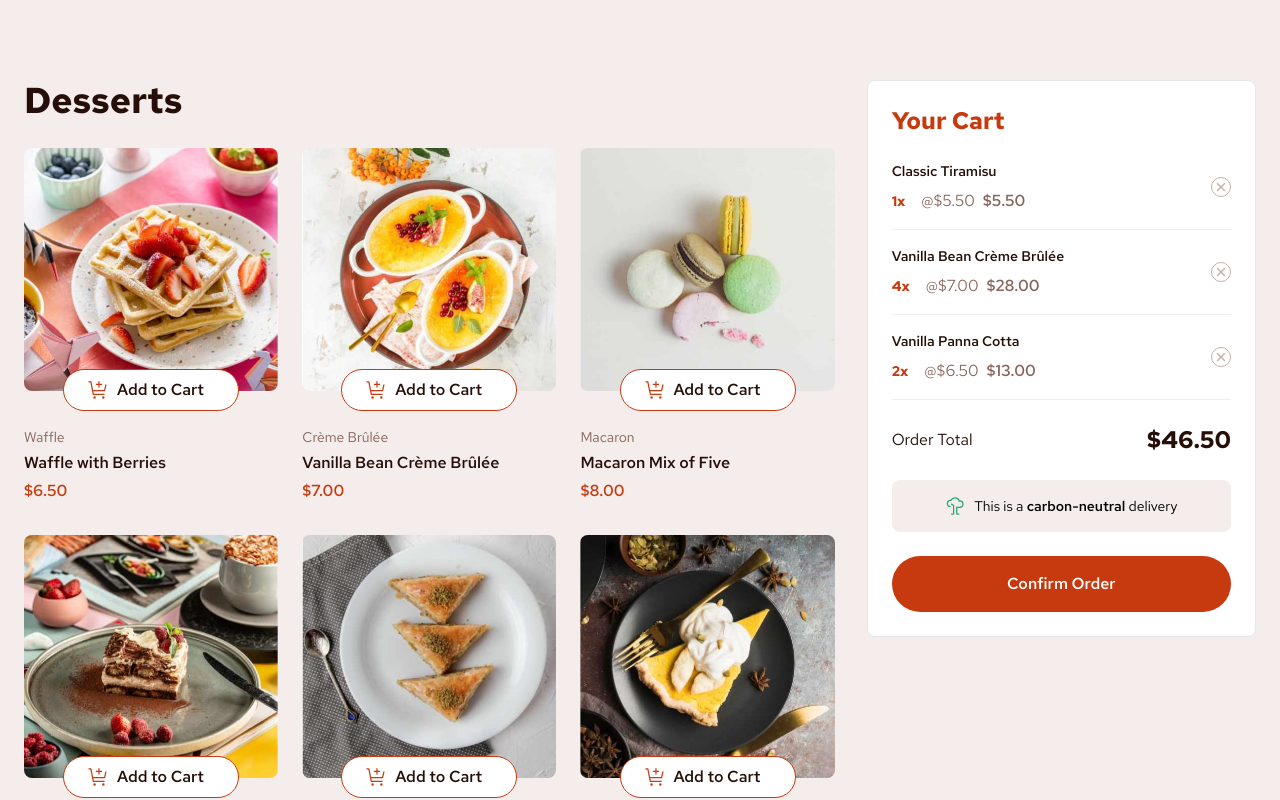
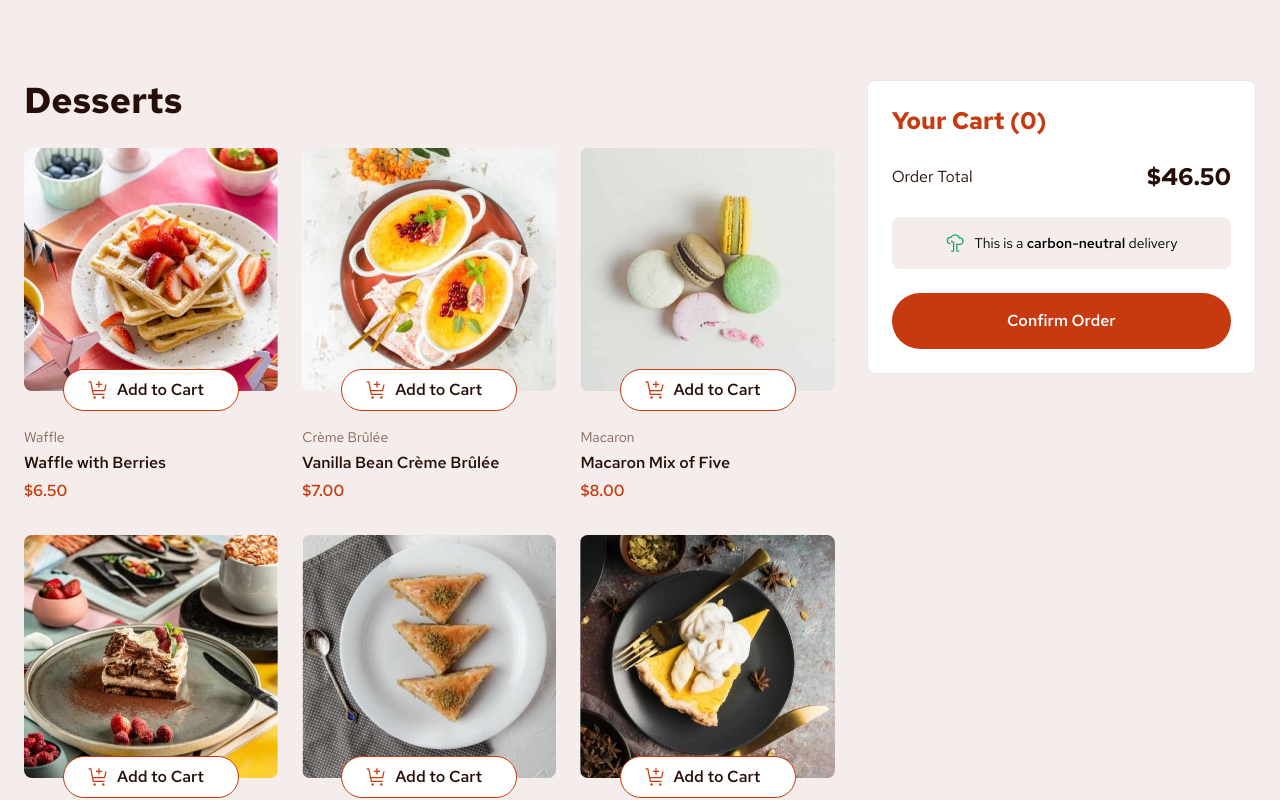
Before and after one commit to Javieer57/product-list-with-cart, a React (Vite) app: page / in a window 1280 px wide. Shown: the top 800 px of the page. Built offline with nearby package versions, Linux system fonts and the light colour scheme.

Commit message:
feat: add funcionality to ResumeList component

```diff
--- a/src/components/Resume.tsx
+++ b/src/components/Resume.tsx
@@ -1,10 +1,13 @@
+import { useProductsContext } from "../hooks/useProductsContext";
 import { CarbonNeutral } from "./icons/CarbonNeutral";
 import { ResumeList } from "./ResumeList";
 
 export const Resume = () => {
   return (
     <div className="space-y-6 rounded-lg border bg-white p-6">
-      <h2 className="text-2xl font-bold text-red">Your Cart</h2>
+      <h2 className="text-2xl font-bold text-red">
+        Your Cart <ResumeCounter />
+      </h2>
 
       <ResumeList />
 
@@ -32,3 +35,15 @@ const CarbonNeutralAdvertise = () => {
     </p>
   );
 };
+
+const ResumeCounter = () => {
+  const { state } = useProductsContext();
+
+  return (
+    <>
+      <span className="sr-only">has</span>(
+      {Object.values(state.selectedProducts).length})
+      <span className="sr-only">items</span>
+    </>
+  );
+};
--- a/src/components/ResumeList.tsx
+++ b/src/components/ResumeList.tsx
@@ -1,58 +1,27 @@
+import { useProductsContext } from "../hooks/useProductsContext";
+import { useProductsContextActions } from "../hooks/useProductsContextActions";
+import { Product } from "../store/productsReducer";
 import { currencyFormatted } from "../utils/currency";
 import { Remove } from "./icons/Remove";
 
-interface DessertResumeData {
-  name: string;
-  quantity: number;
-  price: number;
-  total: number;
-}
+export const ResumeList = () => {
+  const { state } = useProductsContext();
 
-interface ResumeListItemProps {
-  data: DessertResumeData;
-  handleClick: () => void;
-}
-
-const mockData: DessertResumeData[] = [
-  {
-    name: "Classic Tiramisu",
-    quantity: 1,
-    price: 5.5,
-    total: 5.5,
-  },
-  {
-    name: "Vanilla Bean Crème Brûlée",
-    quantity: 4,
-    price: 7.0,
-    total: 28.0,
-  },
-  {
-    name: "Vanilla Panna Cotta",
-    quantity: 2,
-    price: 6.5,
-    total: 13.0,
-  },
-];
-
-export const ResumeList = () => {
   return (
     <ul className="space-y-4">
-      {mockData.map((dessert) => (
-        <ResumeListItem
-          key={dessert.name}
-          data={dessert}
-          handleClick={() => {}}
-        />
+      {Object.values(state.selectedProducts).map((dessert) => (
+        <ResumeListItem key={dessert.name} data={dessert} />
       ))}
     </ul>
   );
 };
 
-const ResumeListItem = ({ data, handleClick }: ResumeListItemProps) => {
-  const { name, quantity, price, total } = data;
+const ResumeListItem = ({ data }: { data: Product }) => {
+  const { name, quantity, price } = data;
+  const { deleteProduct } = useProductsContextActions(data);
 
   const formattedPrice = currencyFormatted(price);
-  const formattedTotal = currencyFormatted(total);
+  const formattedTotal = currencyFormatted(price * quantity);
 
   return (
     <li className="flex items-center justify-between gap-2 border-b border-rose-100 pb-4">
@@ -83,7 +52,7 @@ const ResumeListItem = ({ data, handleClick }: ResumeListItemProps) => {
       <button
         aria-label="Remove Classic Tiramisu from cart"
         className="flex h-5 w-5 items-center justify-center rounded-full border border-rose-300 text-center text-rose-300 transition-colors hover:border-rose-900 hover:text-rose-900 focus:border-rose-900 focus:text-rose-900"
-        onClick={handleClick}
+        onClick={deleteProduct}
       >
         <Remove />
       </button>
```
